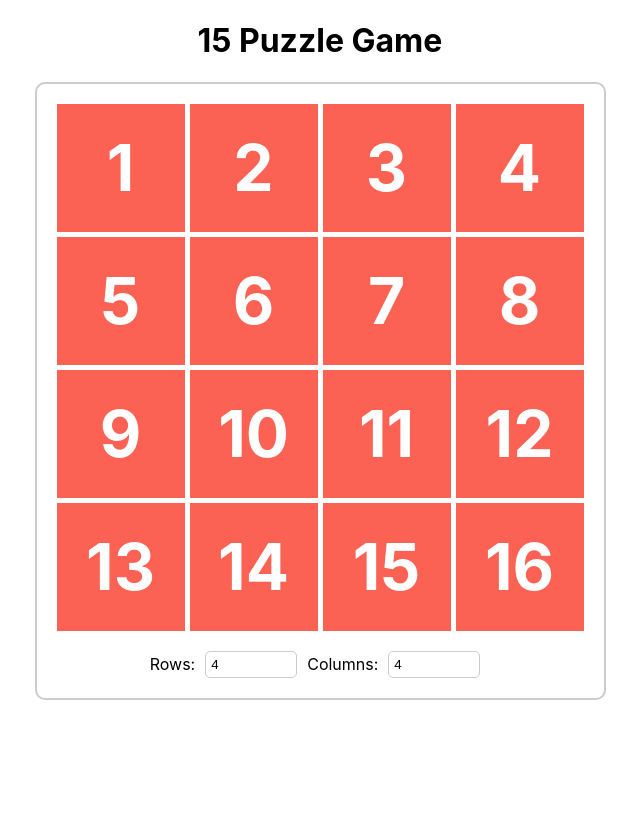
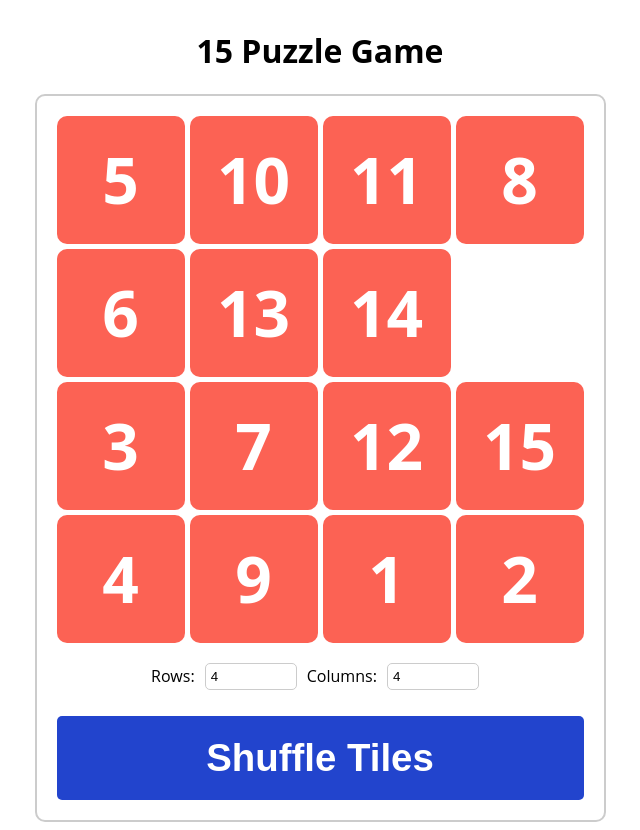
Before and after one commit to mdanneil/15puzzle, a React (Create React App) app: page / in a window 1280 px wide. Shown: the whole page, without its empty margins (320-960 px from the left). Before the commit the page ends 800 px from the top, so only its background shows below. Built offline with nearby package versions, Linux system fonts and the light colour scheme.

Commit message:
add function to shuffle the tiles, make one tile blank, style the game some more

```diff
--- a/public/index.html
+++ b/public/index.html
@@ -24,7 +24,7 @@
       work correctly both with client-side routing and a non-root public URL.
       Learn how to configure a non-root public URL by running `npm run build`.
     -->
-    <title>React App</title>
+    <title>15 Puzzle Game</title>
   </head>
   <body>
     <noscript>You need to enable JavaScript to run this app.</noscript>
--- a/src/components/Board/Board.tsx
+++ b/src/components/Board/Board.tsx
@@ -1,15 +1,13 @@
-import { renderTiles } from "../../helpers/helpers";
 import Tile from "../Tile/Tile";
 import "./Board.css";
 
 interface BoardProps {
   numRows: number;
   numCols: number;
+  tiles: number[];
 }
 
-const Board = ({ numRows, numCols }: BoardProps) => {
-  const tiles = renderTiles(numRows, numCols);
-
+const Board = ({ numRows, numCols, tiles }: BoardProps) => {
   return (
     <div
       className="board"
@@ -19,7 +17,7 @@ const Board = ({ numRows, numCols }: BoardProps) => {
       }}
     >
       {tiles.map((tileNumber: number) => (
-        <Tile key={tileNumber} number={tileNumber} />
+        <Tile key={tileNumber} number={tileNumber} isBlank={tileNumber === 0} />
       ))}
     </div>
   );
--- a/src/components/Game/Game.css
+++ b/src/components/Game/Game.css
@@ -36,3 +36,17 @@
   border-radius: 5px;
   margin-right: 10px;
 }
+
+.shuffle-button {
+  background-color: rgb(34, 68, 205);
+  border: none;
+  padding: 20px;
+  color: white;
+  text-align: center;
+  font-size: 3vw;
+  font-weight: bold;
+  width: 100%;
+  margin-top: 5%;
+  cursor: pointer;
+  border-radius: 5px;
+}
--- a/src/components/Game/Game.tsx
+++ b/src/components/Game/Game.tsx
@@ -1,11 +1,17 @@
-// src/components/Game.tsx
-import React, { useState } from "react";
+import React, { useEffect, useState } from "react";
 import Board from "../Board/Board";
 import "./Game.css";
+import { shuffleTiles } from "../../helpers/helpers";
 
 const Game = () => {
   const [numRows, setNumRows] = useState(4);
   const [numCols, setNumCols] = useState(4);
+  const [tiles, setTiles] = useState<number[]>([]);
+
+  useEffect(() => {
+    const shuffledTiles = shuffleTiles(numRows, numCols);
+    setTiles(shuffledTiles);
+  }, [numRows, numCols]);
 
   const handleRowsChange = (e: React.ChangeEvent<HTMLInputElement>) => {
     setNumRows(parseInt(e.target.value));
@@ -15,12 +21,17 @@ const Game = () => {
     setNumCols(parseInt(e.target.value));
   };
 
+  const handleShuffle = () => {
+    const shuffledTiles = shuffleTiles(numRows, numCols);
+    setTiles(shuffledTiles);
+  };
+
   return (
     <div className="game">
       <h1>15 Puzzle Game</h1>
       <div className="game-container">
         <div className="board-container">
-          <Board numRows={numRows} numCols={numCols} />
+          <Board tiles={tiles} numRows={numRows} numCols={numCols} />
         </div>
         <div className="options">
           <label htmlFor="rows">Rows:</label>
@@ -40,6 +51,9 @@ const Game = () => {
             onChange={handleColsChange}
           />
         </div>
+        <button className="shuffle-button" onClick={handleShuffle}>
+          Shuffle Tiles
+        </button>
       </div>
     </div>
   );
--- a/src/components/Tile/Tile.css
+++ b/src/components/Tile/Tile.css
@@ -10,6 +10,7 @@
   color: #ffffff;
   cursor: pointer;
   transition: background-color 0.3s ease;
+  border-radius: 10px;
 }
 
 .tile:hover {
--- a/src/components/Tile/Tile.tsx
+++ b/src/components/Tile/Tile.tsx
@@ -2,10 +2,18 @@ import "./Tile.css";
 
 interface TileProps {
   number: number;
+  isBlank: boolean;
 }
 
-const Tile = ({ number }: TileProps) => {
-  return <div className="tile">{number}</div>;
+const Tile = ({ number, isBlank }: TileProps) => {
+  return (
+    <div
+      className="tile"
+      style={{ visibility: isBlank ? "hidden" : "visible" }}
+    >
+      {number}
+    </div>
+  );
 };
 
 export default Tile;
--- a/src/helpers/helpers.ts
+++ b/src/helpers/helpers.ts
@@ -1,8 +1,13 @@
-export const renderTiles = (numRows: number, numCols: number) => {
-  const numTiles = numRows * numCols;
-  const tiles: number[] = Array.from(
-    { length: numTiles },
-    (_, index) => index + 1
-  );
+export const shuffleTiles = (numRows: number, numCols: number) => {
+  const totalTiles = numRows * numCols - 1;
+  const tiles = Array.from({ length: totalTiles }, (_, index) => index + 1);
+
+  tiles.push(0);
+
+  for (let i = tiles.length - 1; i > 0; i--) {
+    const j = Math.floor(Math.random() * (i + 1));
+    [tiles[i], tiles[j]] = [tiles[j], tiles[i]];
+  }
+
   return tiles;
 };
--- a/src/index.css
+++ b/src/index.css
@@ -1,13 +1,8 @@
 body {
-  margin: 0;
-  font-family: -apple-system, BlinkMacSystemFont, 'Segoe UI', 'Roboto', 'Oxygen',
-    'Ubuntu', 'Cantarell', 'Fira Sans', 'Droid Sans', 'Helvetica Neue',
-    sans-serif;
-  -webkit-font-smoothing: antialiased;
-  -moz-osx-font-smoothing: grayscale;
+  font-family: "Open Sans", sans-serif;
 }
 
 code {
-  font-family: source-code-pro, Menlo, Monaco, Consolas, 'Courier New',
+  font-family: source-code-pro, Menlo, Monaco, Consolas, "Courier New",
     monospace;
 }
```
